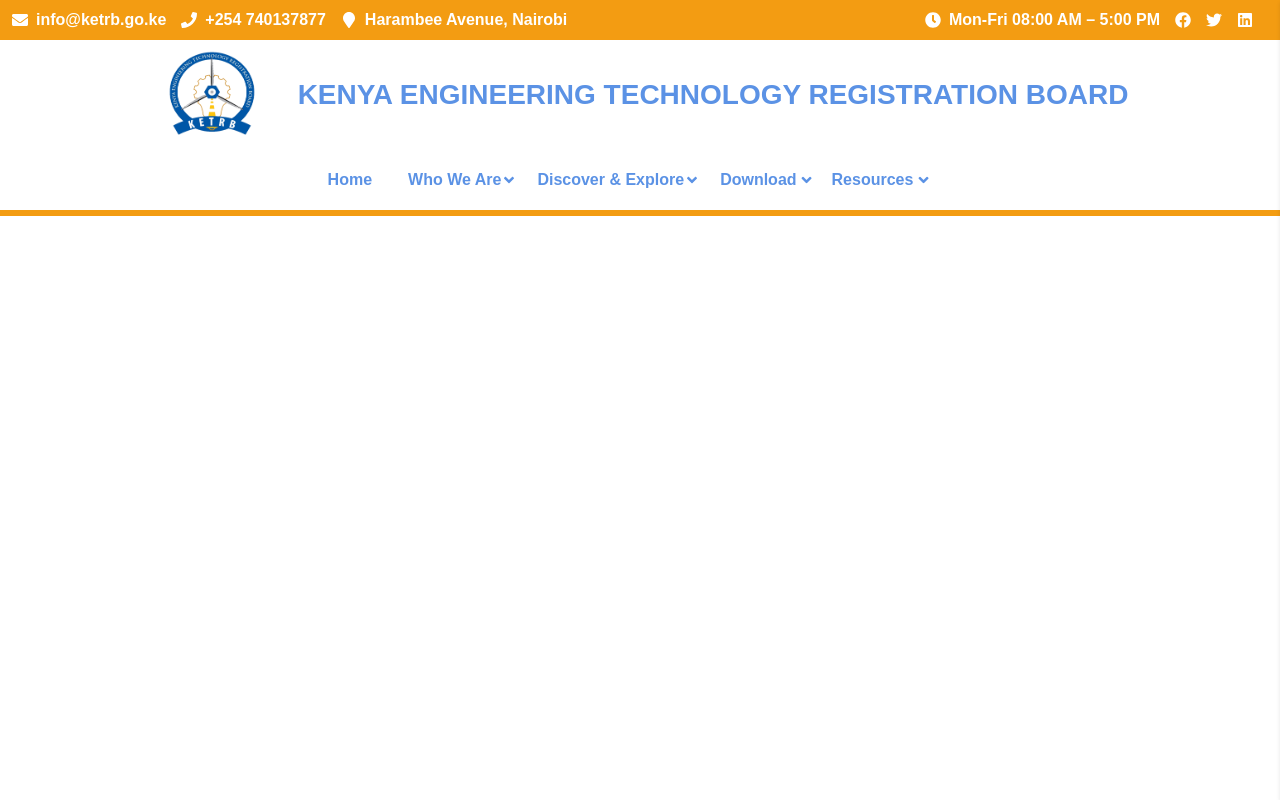
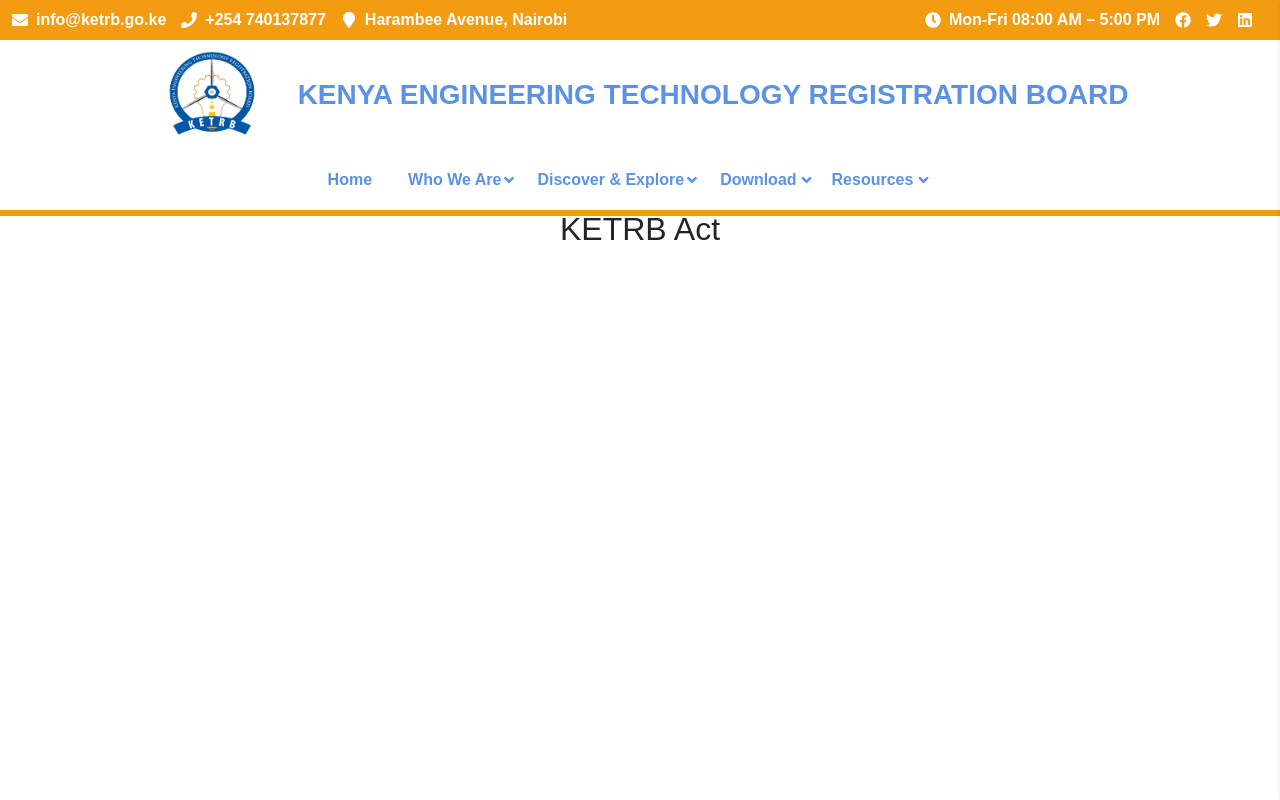
Before and after one commit to tmm-tech/KETRB, a React (Create React App) app in the folder ketrb-frontend/: page /act in a window 1280 px wide. Shown: the top 800 px of the page. Built offline with nearby package versions, Linux system fonts and the light colour scheme; a web font is replaced by a local one.

Commit message:
Update act.css

```diff
--- a/ketrb-frontend/src/Page/act.css
+++ b/ketrb-frontend/src/Page/act.css
@@ -2,7 +2,7 @@
   display: flex;
   flex-direction: column;
   align-items: center;
-  padding-top: 170px;
+  padding-top: 210px;
 }
 
 .pdf-title {
```
